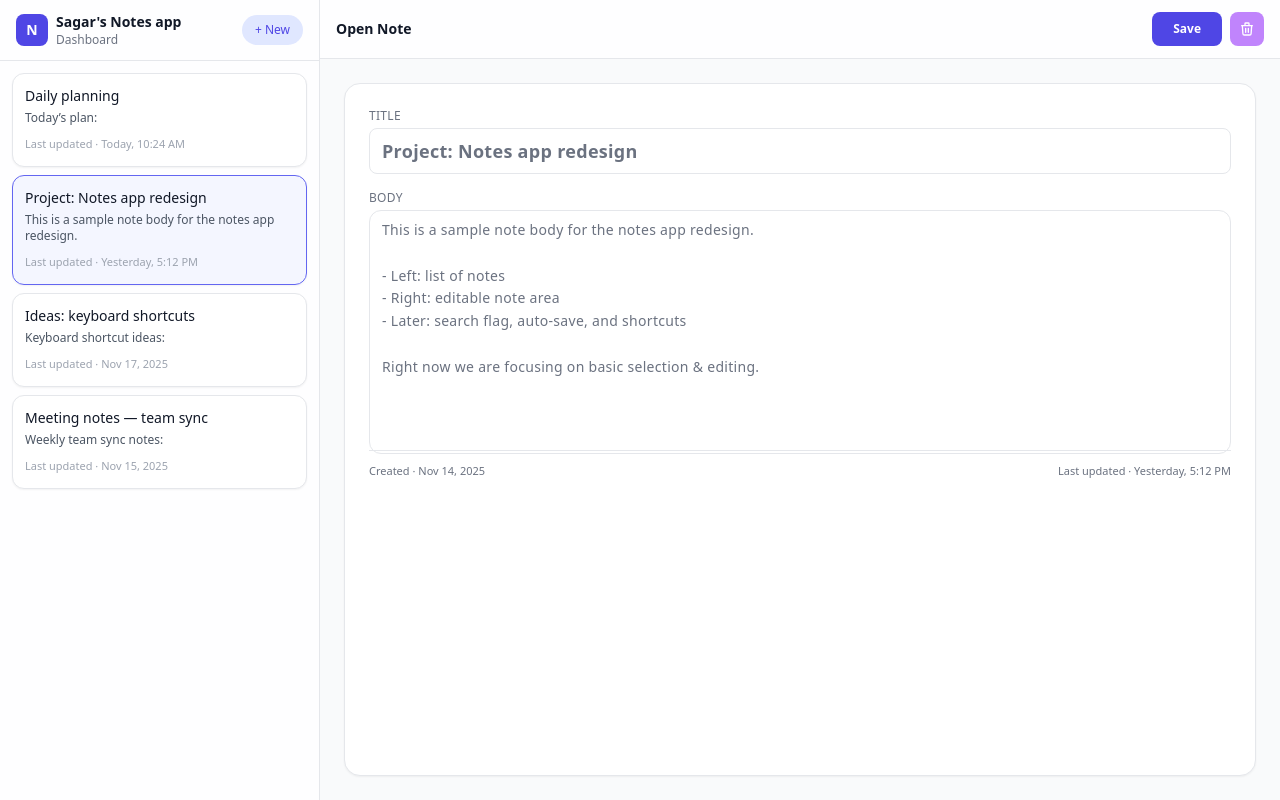
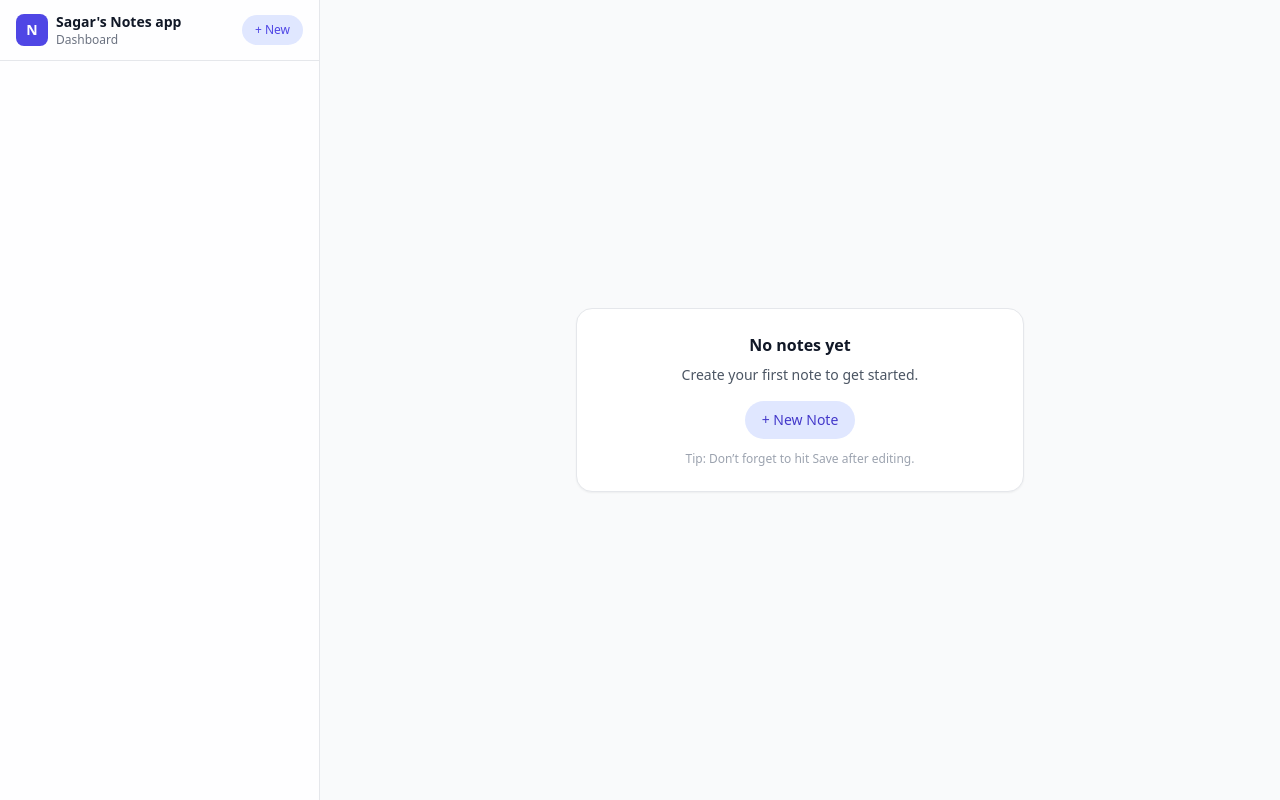
Before and after one commit to SagarPurohit-Codal/notes-reacts-app, a React app: page / in a window 1280 px wide. Built offline with nearby package versions, Linux system fonts and the light colour scheme; the HTML template or start-up script is replaced by a standard one.

Commit message:
Remove default notes and add select empty page

```diff
--- a/src/components/NoteEditor.jsx
+++ b/src/components/NoteEditor.jsx
@@ -7,12 +7,34 @@ import React from "react";
  * - Top header for the open note (delete button placeholder)
  * - Open note
  */
-export default function NoteEditor({ note, onChangeNote, onSaveNotes }) {
+export default function NoteEditor({ note, onChangeNote, onSaveNotes, onAddNote, hasNotes }) {
   if (!note) {
     return (
-      <main className="flex min-w-0 flex-1 items-center justify-center text-sm text-gray-500">
-        No note selected.
-      </main>
+        <main className="flex min-w-0 flex-1 items-center justify-center bg-gray-50 p-6">
+            <div className="w-full max-w-md rounded-2xl border bg-white p-6 shadow-sm text-center">
+                <h2 className="text-base font-semibold text-gray-900">
+                {hasNotes ? "Select a note to edit" : "No notes yet"}
+                </h2>
+
+                <p className="mt-2 text-sm text-gray-600">
+                {hasNotes
+                    ? "Choose a note from the list on the left to start editing or create a new one."
+                    : "Create your first note to get started."}
+                </p>
+
+                <button
+                    type="button"
+                    onClick={onAddNote}
+                    className="mt-4 rounded-full bg-indigo-100 px-4 py-2 text-sm font-medium text-indigo-700 hover:bg-indigo-200 transition"
+                >
+                    + New Note
+                </button>
+
+                <p className="mt-3 text-xs text-gray-400">
+                Tip: Don’t forget to hit <span className="font-medium">Save</span> after editing.
+                </p>
+            </div>
+        </main>
     );
   }
 
--- a/src/dashboard.jsx
+++ b/src/dashboard.jsx
@@ -93,7 +93,12 @@ export default function Dashboard() {
         onAddNote={handleAddNote}
       />
 
-      <NoteEditor note={selectedNote} onChangeNote={handleUpdateNote} onSaveNotes={handleSaveNotes}/>
+      <NoteEditor
+        note={selectedNote}
+        onChangeNote={handleUpdateNote}
+        onSaveNotes={handleSaveNotes}
+        onAddNote={handleAddNote}
+        hasNotes={notes.length > 0}/>
     </div>
   );
 }
--- a/src/data/mockNotes.js
+++ b/src/data/mockNotes.js
@@ -1,56 +1,4 @@
-export const initialNotes = [
-    {
-      id: "1",
-      title: "Daily planning",
-      body:
-        "Today’s plan:\n\n" +
-        "- Review open tasks for the notes app\n" +
-        "- Plan next UI improvements\n" +
-        "- Capture any ideas that come up\n\n" +
-        "Use this note to quickly jot down what needs to happen.",
-      created: "Nov 17, 2025",
-      updated: "Today, 10:24 AM",
-    },
-    {
-      id: "2",
-      title: "Project: Notes app redesign",
-      body:
-        "This is a sample note body for the notes app redesign.\n\n" +
-        "- Left: list of notes\n" +
-        "- Right: editable note area\n" +
-        "- Later: search flag, auto-save, and shortcuts\n\n" +
-        "Right now we are focusing on basic selection & editing.",
-      created: "Nov 14, 2025",
-      updated: "Yesterday, 5:12 PM",
-    },
-    {
-      id: "3",
-      title: "Ideas: keyboard shortcuts",
-      body:
-        "Keyboard shortcut ideas:\n\n" +
-        "- Cmd/Ctrl + N → new note\n" +
-        "- Cmd/Ctrl + F → focus search\n" +
-        "- Cmd/Ctrl + B/I/U → formatting (future)\n\n" +
-        "Keep collecting ideas here.",
-      created: "Nov 10, 2025",
-      updated: "Nov 17, 2025",
-    },
-    {
-      id: "4",
-      title: "Meeting notes — team sync",
-      body:
-        "Weekly team sync notes:\n\n" +
-        "Decisions:\n" +
-        "- Start with a simple notes dashboard\n" +
-        "- Ship small, frequent commits\n\n" +
-        "Action items:\n" +
-        "- Implement selection state\n" +
-        "- Improve editor UX\n" +
-        "- Add new/delete in later commits.",
-      created: "Nov 8, 2025",
-      updated: "Nov 15, 2025",
-    },
-  ];
+export const initialNotes = [];
 
   // Default selected note when the app starts.
-export const DEFAULT_SELECTED_NOTE_ID = "2";
+export const DEFAULT_SELECTED_NOTE_ID = null;
```
